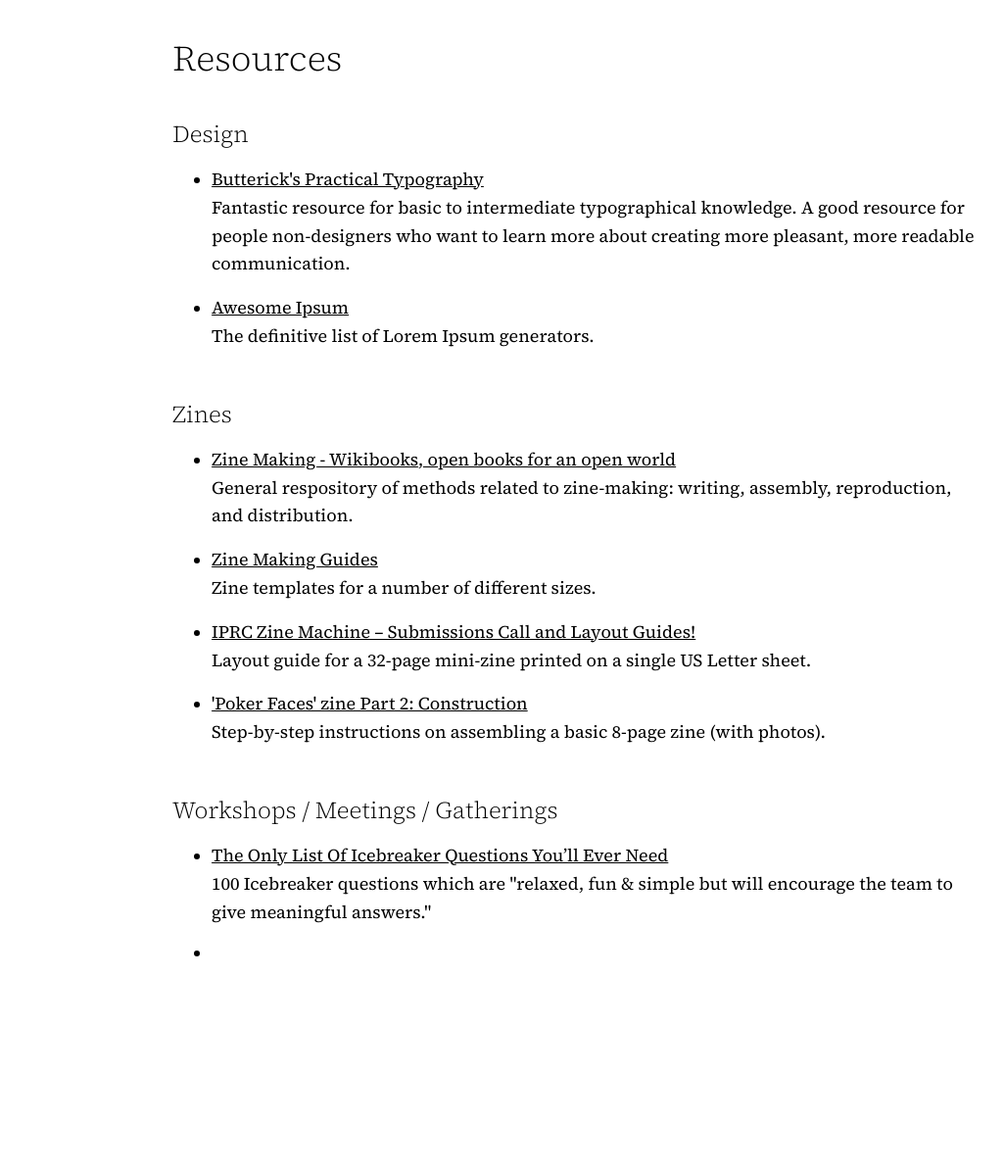
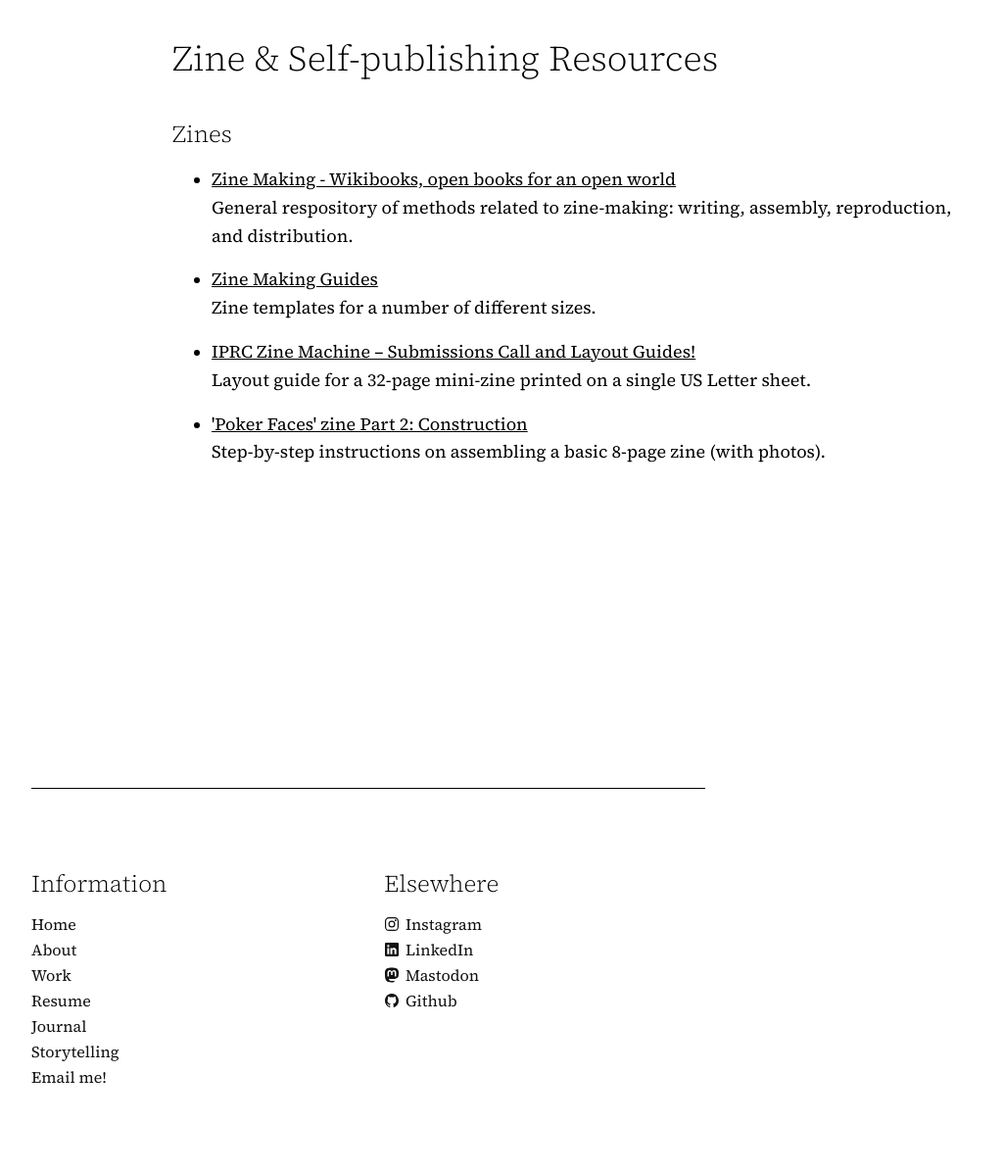
Before and after one commit to mjchamplin/Personal-Website, an Eleventy site: page src/resources.md in a window 1280 px wide. Shown: the part 240-1435 px from the top of the page at 98% size, without its empty margins (48-1073 px from the left). Built offline with nearby package versions, Linux system fonts and the light colour scheme; Eleventy itself is replaced by a stand-in of ours; files that its build step writes are made by us from their sources.

Commit message:
Cleaning up

```diff
--- a/src/resources.md
+++ b/src/resources.md
@@ -1,23 +1,9 @@
 ---
 layout: simple
-title: Resources
+title: Zine & Self-publishing Resources
 description: Resources that come in handy
 slug: resources
 ---
-
-
-
-<section>
-
-## Design
-
-- [Butterick's Practical Typography](https://practicaltypography.com)<br>
-Fantastic resource for basic to intermediate typographical knowledge. A good resource for people non-designers who want to learn more about creating more pleasant, more readable communication.
-
-- [Awesome Ipsum](https://github.com/templeman/awesome-ipsum)<br>
-The definitive list of Lorem Ipsum generators.
-
-</section>
 
 <section>
 
@@ -35,13 +21,3 @@
 - ['Poker Faces' zine Part 2: Construction](https://mothwomanpress.blogspot.com/2012/12/poker-faces-zine-part-2-construction.html?m=1)<br>
 Step-by-step instructions on assembling a basic 8-page zine (with photos).
 </section>
-
-<section>
-
-## Workshops / Meetings / Gatherings
-
-- [The Only List Of Icebreaker Questions You’ll Ever Need](https://museumhack.com/list-icebreakers-questions/)<br>
-100 Icebreaker questions which are "relaxed, fun & simple but will encourage the team to give meaningful answers."
-
--
-</section>
```
